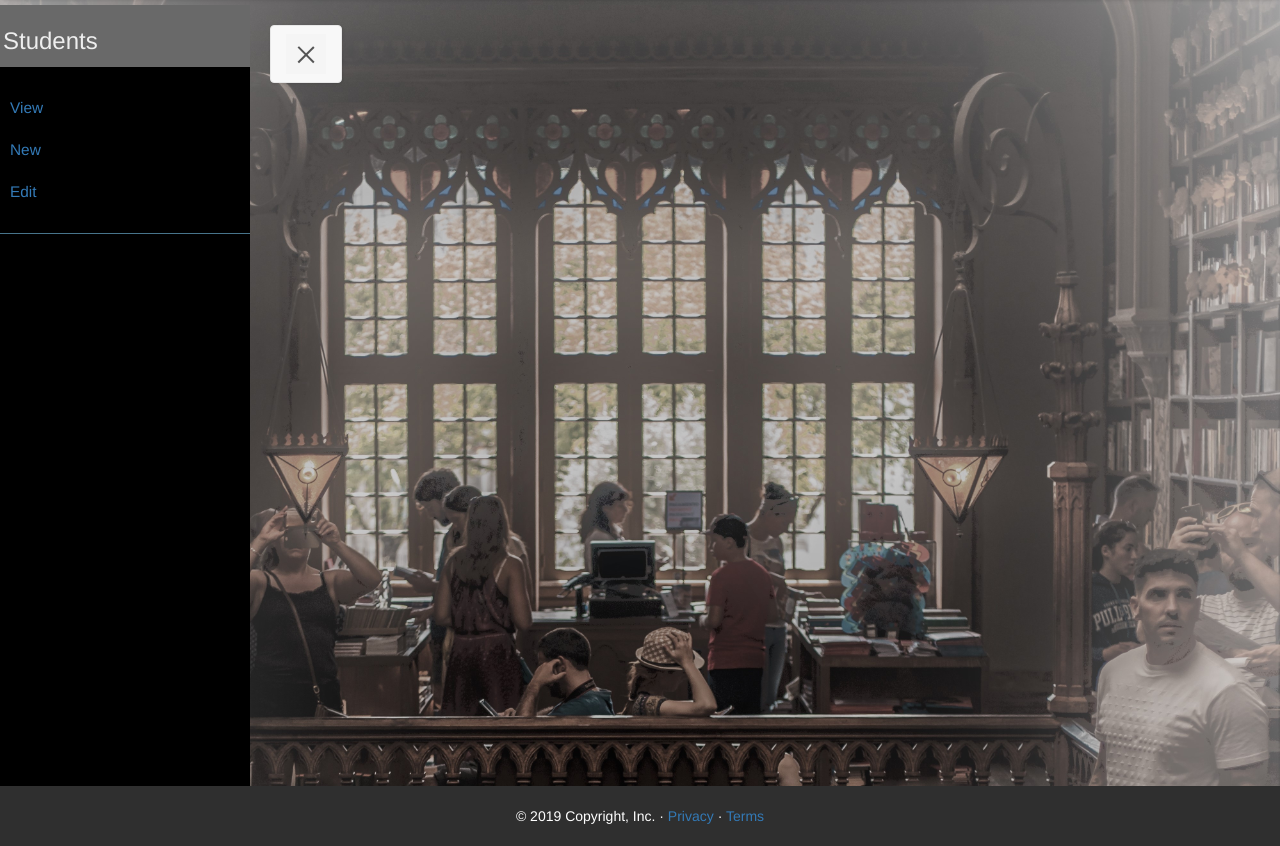
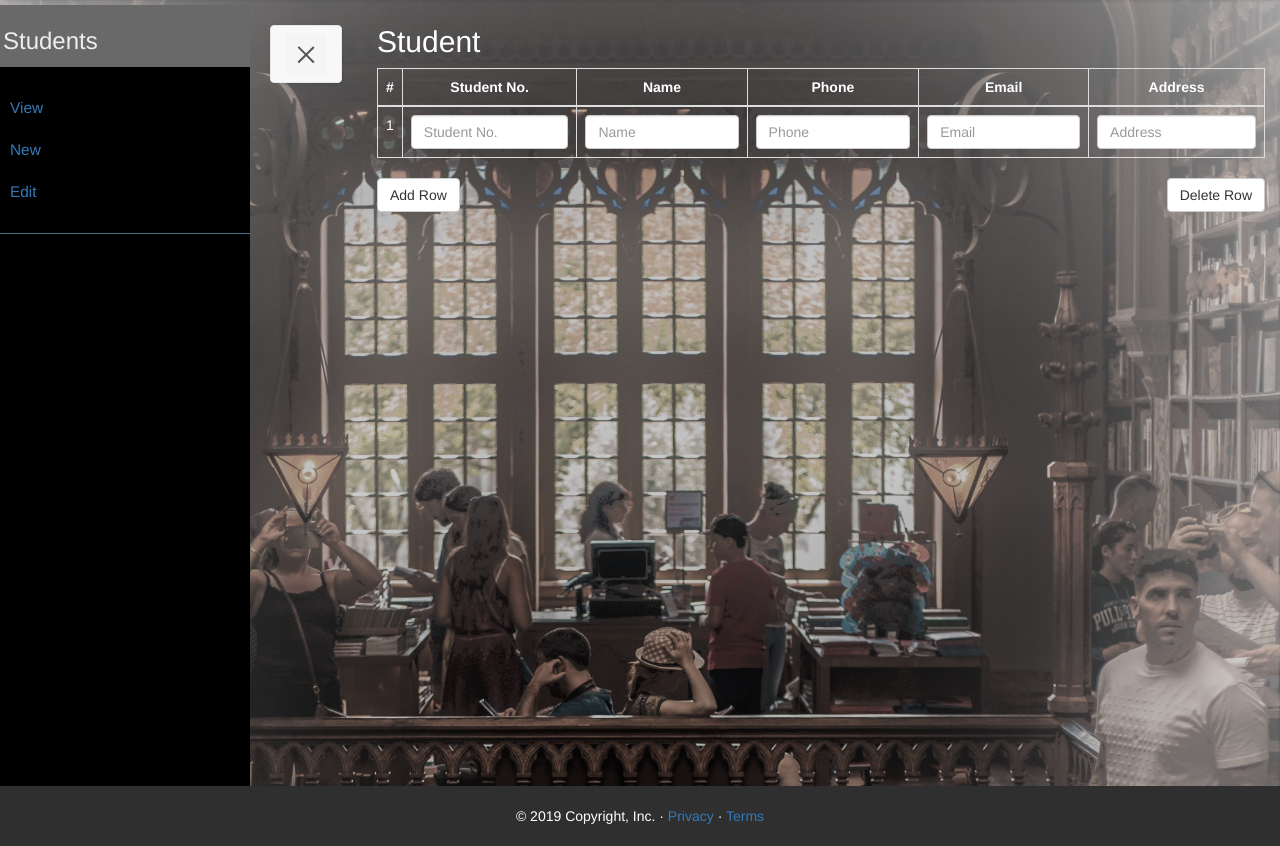
Before and after one commit to ammarna1985/WEB_PROJECT, a PHP site: page /student.php in a window 1280 px wide. Shown: the part 77-923 px from the top of the page. Run offline with PHP 8.4, Linux system fonts and the light colour scheme; a stand-in replaces the project's code that opens the database connection; some libraries are stand-ins or nearby versions.

Commit message:
Version_08_Mohammad

```diff
--- /dev/null
+++ b/Web_Pages/config.php
@@ -0,0 +1,14 @@
+<?php
+$host = 'localhost';
+$dbname = 'universitydb';
+$user = 'root';
+$pass = '';
+$DBH = new PDO("mysql:host=$host;dbname=$dbname", $user, $pass);
+try {
+# MySQL with PDO_MYSQL
+  $DBH->setAttribute( PDO::ATTR_ERRMODE, PDO::ERRMODE_EXCEPTION );
+}
+catch(PDOException $e) {
+  echo $e->getMessage();
+}
+?>
--- a/Web_Pages/jscript.php
+++ b/Web_Pages/jscript.php
@@ -4,5 +4,7 @@
     <script src="js/bootstrap.min.js"></script>
 
     <script src="../../assets/js/vendor/holder.min.js"></script>
+    <script src="../../assets/js/ie10-viewport-bug-workaround.js"></script>
 
-    <script src="../../assets/js/ie10-viewport-bug-workaround.js"></script>
+    <script src="https://ajax.googleapis.com/ajax/libs/jquery/3.4.0/jquery.min.js"></script>
+    <script src="https://maxcdn.bootstrapcdn.com/bootstrap/3.4.0/js/bootstrap.min.js"></script>
--- a/Web_Pages/student.php
+++ b/Web_Pages/student.php
@@ -27,6 +27,7 @@
                 <?php
                   include("menu.php");
                  ?>
+
           <div class="wrapper">
             <!-- Sidebar Holder -->
                 <nav id="sidebar">
@@ -35,7 +36,6 @@
                     </div>
 
                     <ul class="list-unstyled components">
-                    </li>
                         <li>
                             <a href="#">View</a>
                         </li>
@@ -46,8 +46,6 @@
                             <a href="#">Edit</a>
                         </li>
                     </ul>
-
-
                 </nav>
 
             <!-- Page Content Holder -->
@@ -55,7 +53,6 @@
 
                 <nav class="navbar navbar-default">
                     <div class="container-fluid">
-
                           <div class="navbar-header">
                               <button type="button" id="sidebarCollapse" class="navbar-btn">
                                   <span></span>
@@ -66,12 +63,73 @@
                     </div>
                 </nav>
             </div>
+
+
+    <div class="container">
+        <div class="row clearfix">
+		          <div class="col-md-12 column">
+                   <h2>Student</h2>
+          			<table class="table table-bordered table-hover" id="tab_logic">
+          				    <thead>
+          					         <tr >
+                      						<th class="text-center">
+                      							#
+                      						</th>
+                      						<th class="text-center">
+                      							Student No.
+                      						</th>
+                      						<th class="text-center">
+                      						Name
+                      						</th>
+                      						<th class="text-center">
+                      							Phone
+                      						</th>
+                                  <th class="text-center">
+                      						Email
+                      						</th>
+                                  <th class="text-center">
+                      							Address
+                      						</th>
+          					          </tr>
+          				      </thead>
+
+          				          <tbody>
+                          					<tr id='addr0'>
+                            						<td>
+                            						     1
+                            						</td>
+                            						<td>
+                            						    <input type="text" name='StNo'  placeholder='Student No.' class="form-control"/>
+                            						</td>
+                            						<td>
+                            						    <input type="text" name='Nam' placeholder='Name' class="form-control"/>
+                            						</td>
+                            						<td>
+                            						    <input type="text" name='Pho' placeholder='Phone' class="form-control"/>
+                            						</td>
+                                        <td>
+                            					    	<input type="text" name='Ema' placeholder='Email' class="form-control"/>
+                            						</td>
+                                        <td>
+                            					    	<input type="text" name='Add' placeholder='Address' class="form-control"/>
+                            						</td>
+                          					</tr>
+
+                                    <tr id='addr1'></tr>
+                				  </tbody>
+			           </table>
+	        	   </div>
+            </div>
+	             <a id="add_row" class="btn btn-default pull-left">Add Row</a><a id='delete_row' class="pull-right btn btn-default">Delete Row</a>
+        </div>
+
   </div>
 
         <?php
           include("footer.php");
           include("jscript.php");
          ?>
+
 
          <script type="text/javascript">
              $(document).ready(function () {
@@ -82,5 +140,24 @@
              });
          </script>
 
+         <script type="text/javascript">
+            $(document).ready(function(){
+            var i=1;
+            $("#add_row").click(function(){
+            $('#addr'+i).html("<td>"+ (i+1) +"</td><td><input name='StNo"+i+"' type='text' placeholder='Student No.' class='form-control input-md'/> </td><td><input  name='Nam"+i+"' type='text' placeholder='Name'  class='form-control input-md'></td><td><input  name='Pho"+i+"' type='text' placeholder='Phone'  class='form-control input-md'></td><td><input  name='Ema"+i+"' type='text' placeholder='Email' class='form-control input-md'></td> <td><input  name='Add"+i+"' type='text' placeholder='Address'  class='form-control input-md'></td>");
+
+            $('#tab_logic').append('<tr id="addr'+(i+1)+'"></tr>');
+            i++;
+            });
+            $("#delete_row").click(function(){
+            if(i>1){
+            $("#addr"+(i-1)).html('');
+            i--;
+            }
+            });
+
+            });
+         </script>
+
     </body>
 </html>
```
Also changed, not shown: Web_Pages/teacher.php (+48 -0 lines). Lines whose indentation alone changed are shown as unchanged.
